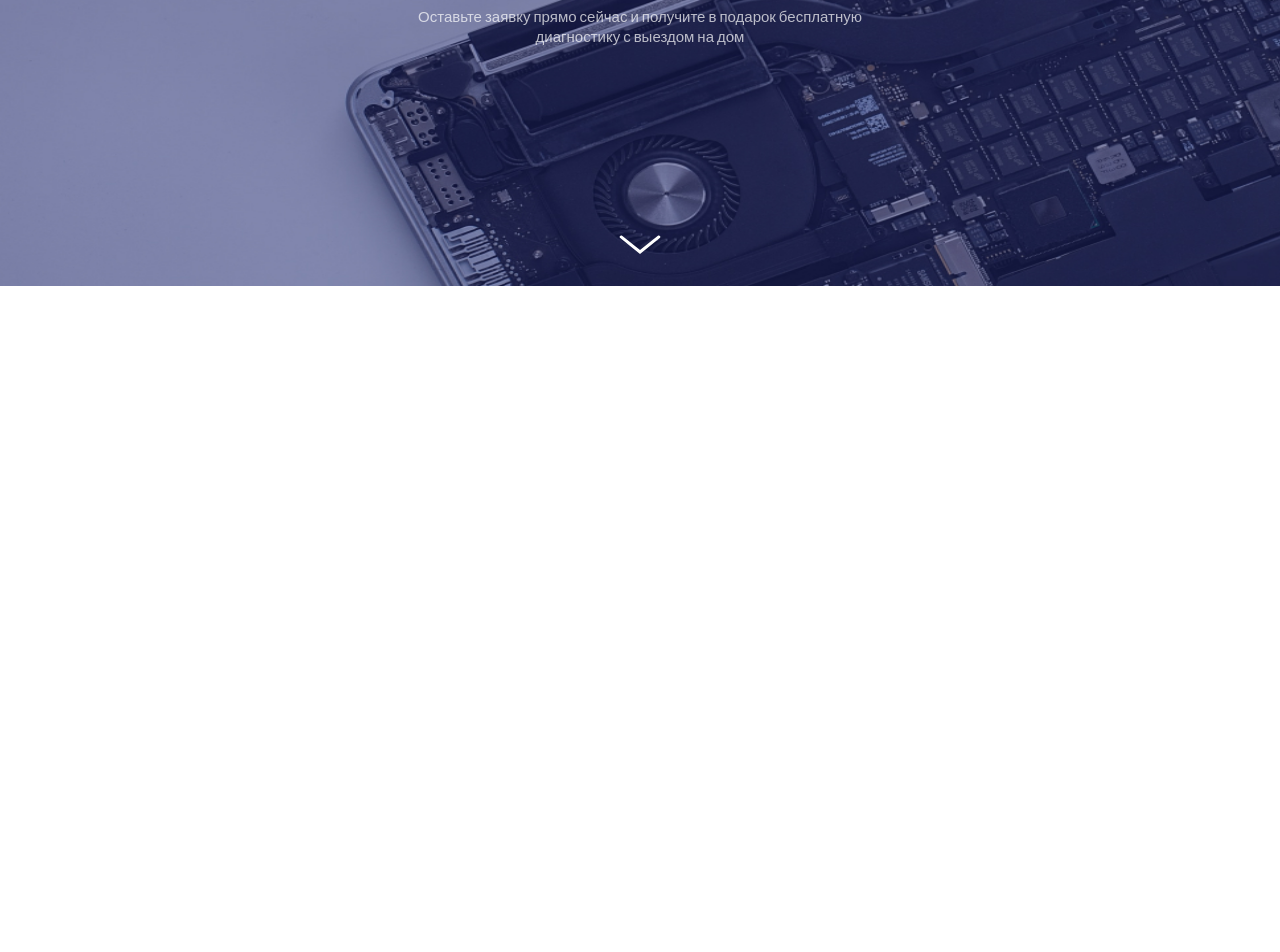
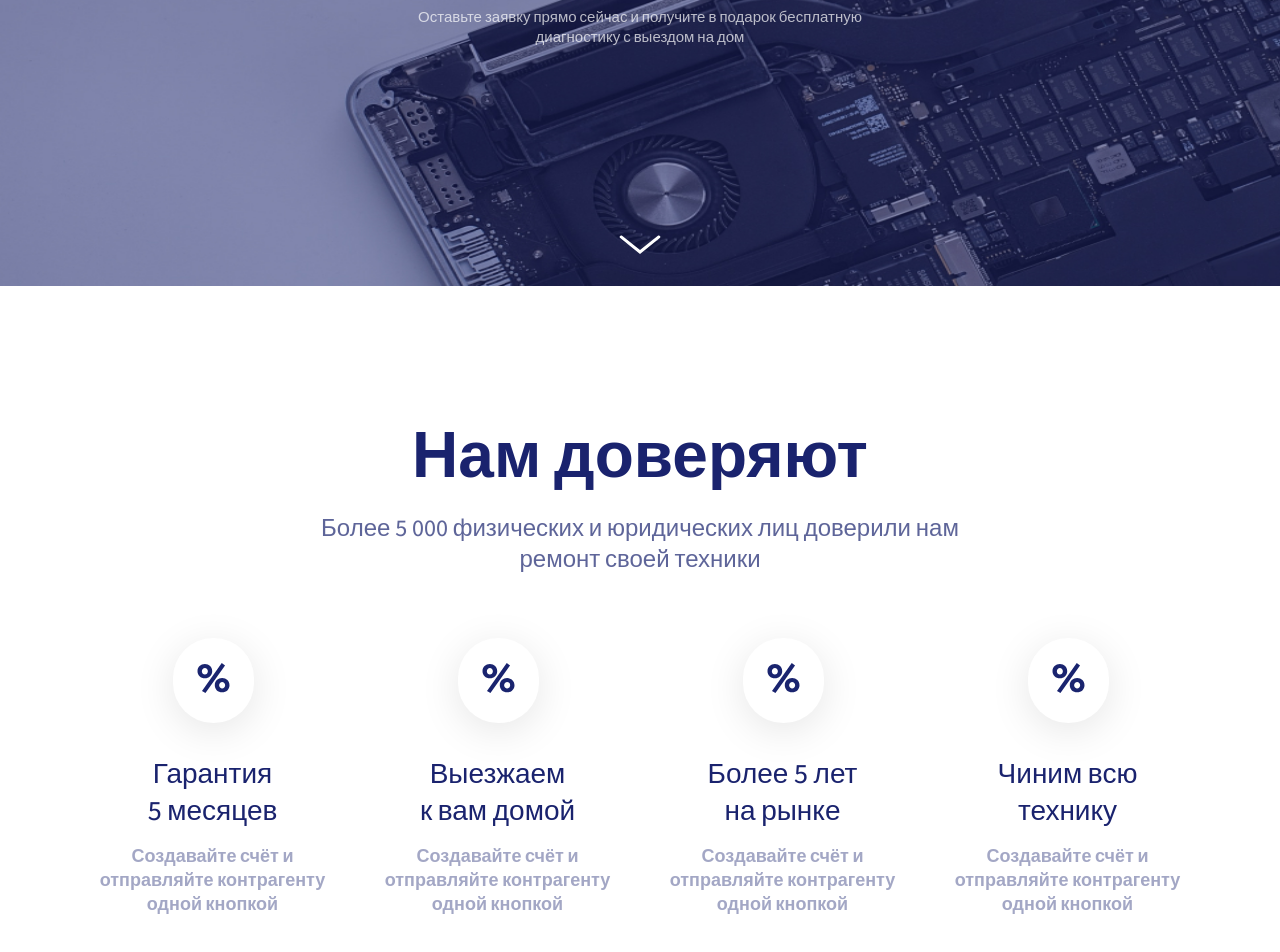
Before and after one commit to Tengreyt/notebook-layout, a website: page index.html in a window 1280 px wide. Shown: the part 666-1618 px from the top of the page. Before the commit the page ends 966 px from the top, so only its background shows below. Drawn offline with Linux system fonts and the light colour scheme.

Commit message:
trust-section

```diff
--- /dev/null
+++ b/assets/styles/scss/section/section-trust.scss
@@ -0,0 +1,82 @@
+@import '../layout.scss';
+@import '../variables.scss';
+.trust{
+
+    .trust-row{
+        margin-top: 120px;
+        margin-bottom: 120px;
+        .trust-title{
+            display: flex;
+            flex-direction: column;
+            justify-content: center;
+            gap: 24px;
+            h1{
+                color: $primary;
+                text-align: center;
+                font-size: 64px;
+                font-weight: 700;
+                line-height: 68px;
+            }
+            p{
+                color: rgba(26, 35, 110, 0.70);
+                text-align: center;
+                font-size: 24px;
+                font-weight: 500;
+                line-height: 130%;
+                max-width: 720px;
+                margin: 0 auto;
+            }
+        }
+        // начало карточки
+        .cards{
+           display: flex;
+           justify-content: center;
+           gap: 30px;
+           margin-top: 64px;
+        //    1 карточка
+            .trust-card{
+                display: flex;
+                flex-direction: column;
+                max-width: 255px;
+                .percent{
+                    display: flex;
+                    padding-left: 87.5px;
+                    padding-right: 87.5px;
+                    .percent-circle{
+                        padding: 16px 16px;
+                        background: $secondary;
+                        border-radius: 40px;
+                        box-shadow: 0px 8px 40px 0px rgba(0, 0, 0, 0.10);
+                    }
+                }
+                .trust-card-title{
+                    display: flex;
+                    flex-direction: column;
+                    gap: 16px;
+                    padding-top: 32px;
+                    .trust-card-text{
+                        color: $primary;
+                        text-align: center;
+                        font-size: 28px;
+                        font-weight: 500;
+                        line-height: 130%;
+                    }
+                    .trust-card-subtext{
+                        color: rgba(26, 35, 110, 0.40);
+                        text-align: center;
+                        font-size: 18px;
+                        font-weight: 700;
+                        line-height: 24px;
+                    }
+                    .trust-card-text-two{
+                        color: $primary;
+                        text-align: center;
+                        font-size: 28px;
+                        font-weight: 500;
+                        line-height: 130%;
+                    }
+                }
+            }
+        }
+    }
+}
--- a/assets/styles/scss/style.scss
+++ b/assets/styles/scss/style.scss
@@ -3,3 +3,4 @@
 @import './app/header.scss';
 @import './variables.scss';
 @import './section/section-intro.scss';
+@import './section/section-trust.scss';
--- a/index.html
+++ b/index.html
@@ -57,6 +57,71 @@
                 </div>
             </div>
         </section>
+        <section class="trust">
+            <div class="container">
+                <div class="trust-row">
+                    <div class="trust-title">
+                        <h1>Нам доверяют</h1>
+                        <p>Более 5 000 физических и юридических лиц
+                            доверили нам ремонт своей техники</p>
+                    </div>
+                    <div class="cards">
+                        <!-- 1 -->
+                        <div class="trust-card">
+                            <div class="percent">
+                                <div class="percent-circle">
+                                    <img src="./assets/icons/percent.svg" alt="">
+                                </div>
+                            </div>
+                            <div class="trust-card-title">
+                                <p class="trust-card-text">Гарантия <br>5 месяцев</p>
+                                <p class="trust-card-subtext">Создавайте счёт и отправляйте
+                                    контрагенту одной кнопкой</p>
+                            </div>
+                        </div>
+                        <!-- 2 -->
+                        <div class="trust-card">
+                            <div class="percent">
+                                <div class="percent-circle">
+                                    <img src="./assets/icons/percent.svg" alt="">
+                                </div>
+                            </div>
+                            <div class="trust-card-title">
+                                <p class="trust-card-text-two">Выезжаем <br>к вам домой</p>
+                                <p class="trust-card-subtext">Создавайте счёт и <br> отправляйте
+                                    контрагенту одной кнопкой</p>
+                            </div>
+                        </div>
+                        <!-- 3 -->
+                        <div class="trust-card">
+                            <div class="percent">
+                                <div class="percent-circle">
+                                    <img src="./assets/icons/percent.svg" alt="">
+                                </div>
+                            </div>
+                            <div class="trust-card-title">
+                                <p class="trust-card-text">Более 5 лет<br> на рынке</p>
+                                <p class="trust-card-subtext">Создавайте счёт и <br> отправляйте
+                                    контрагенту одной кнопкой</p>
+                            </div>
+                        </div>
+                        <!-- 4 -->
+                        <div class="trust-card">
+                            <div class="percent">
+                                <div class="percent-circle">
+                                    <img src="./assets/icons/percent.svg" alt="">
+                                </div>
+                            </div>
+                            <div class="trust-card-title">
+                                <p class="trust-card-text">Чиним всю <br>технику</p>
+                                <p class="trust-card-subtext">Создавайте счёт и<br> отправляйте
+                                    контрагенту одной кнопкой</p>
+                            </div>
+                        </div>
+                    </div>
+                </div>
+            </div>
+        </section>
     </main>
 </body>
 </html>
```
Also changed, not shown: assets/icons/percent.svg (added), assets/styles/css/section/section-trust.css (added), assets/styles/css/style.css, 2 other files.
